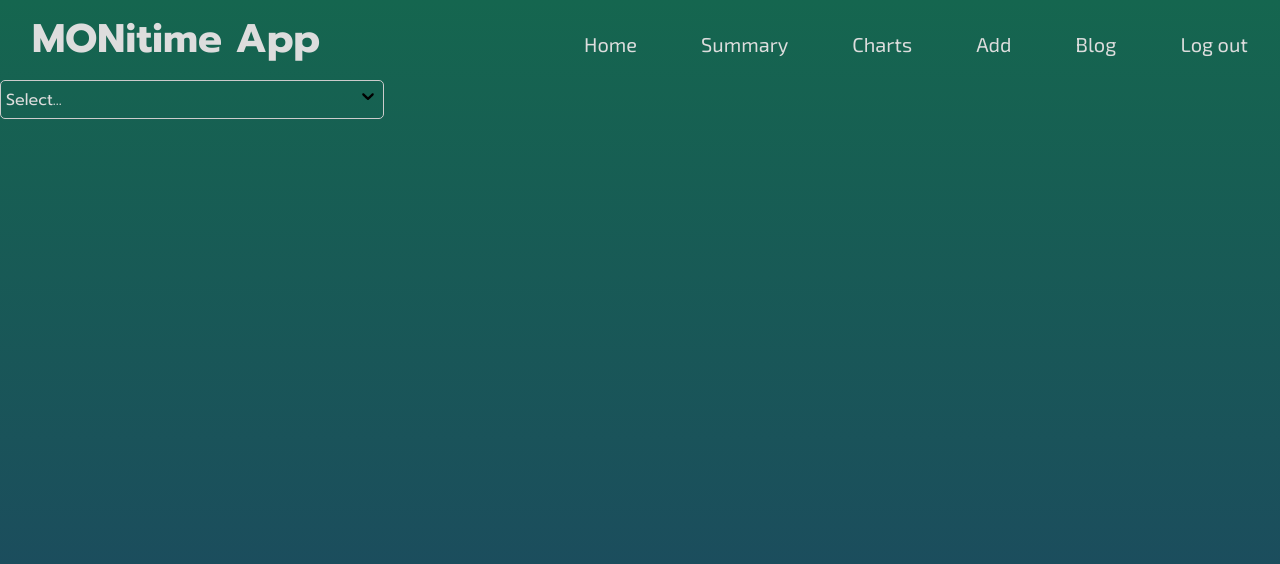
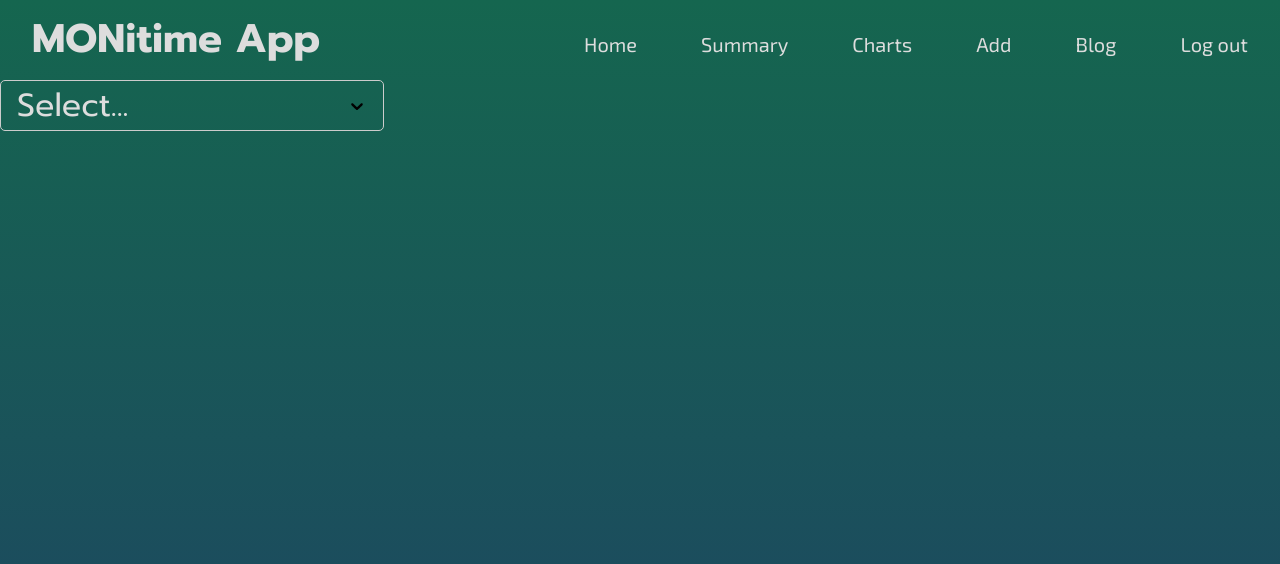
Before and after one commit to aramind/first-web-dev-portfolio, a React (Create React App) app in the folder p3-react-app/: page /monitimeapp/add in a window 1280 px wide. Shown: the top 564 px of the page. Built offline with nearby package versions, Linux system fonts and the light colour scheme.

Commit message:
feat: styling the dropdwon list

```diff
--- a/p3-react-app/src/components/DropdownList.css
+++ b/p3-react-app/src/components/DropdownList.css
@@ -7,11 +7,12 @@
 }
 
 .dropdown-input {
-  padding: 5px;
+  padding-inline: 1rem;
   display: flex;
   align-items: center;
   justify-content: space-between;
   user-select: none;
+  font-size: 2rem;
 }
 
 .dropdown-menu {
@@ -21,13 +22,17 @@
   border: 1px solid #ccc;
   border-radius: 5px;
   overflow: auto;
-  max-height: 350px;
+  max-height: 500px;
   background-color: #fff;
+
+  font-size: 1.5rem;
 }
 
 .dropdown-item {
   padding: 5px;
   cursor: pointer;
+  color: #222;
+  text-align: center;
 }
 
 .dropdown-item:hover {
```
